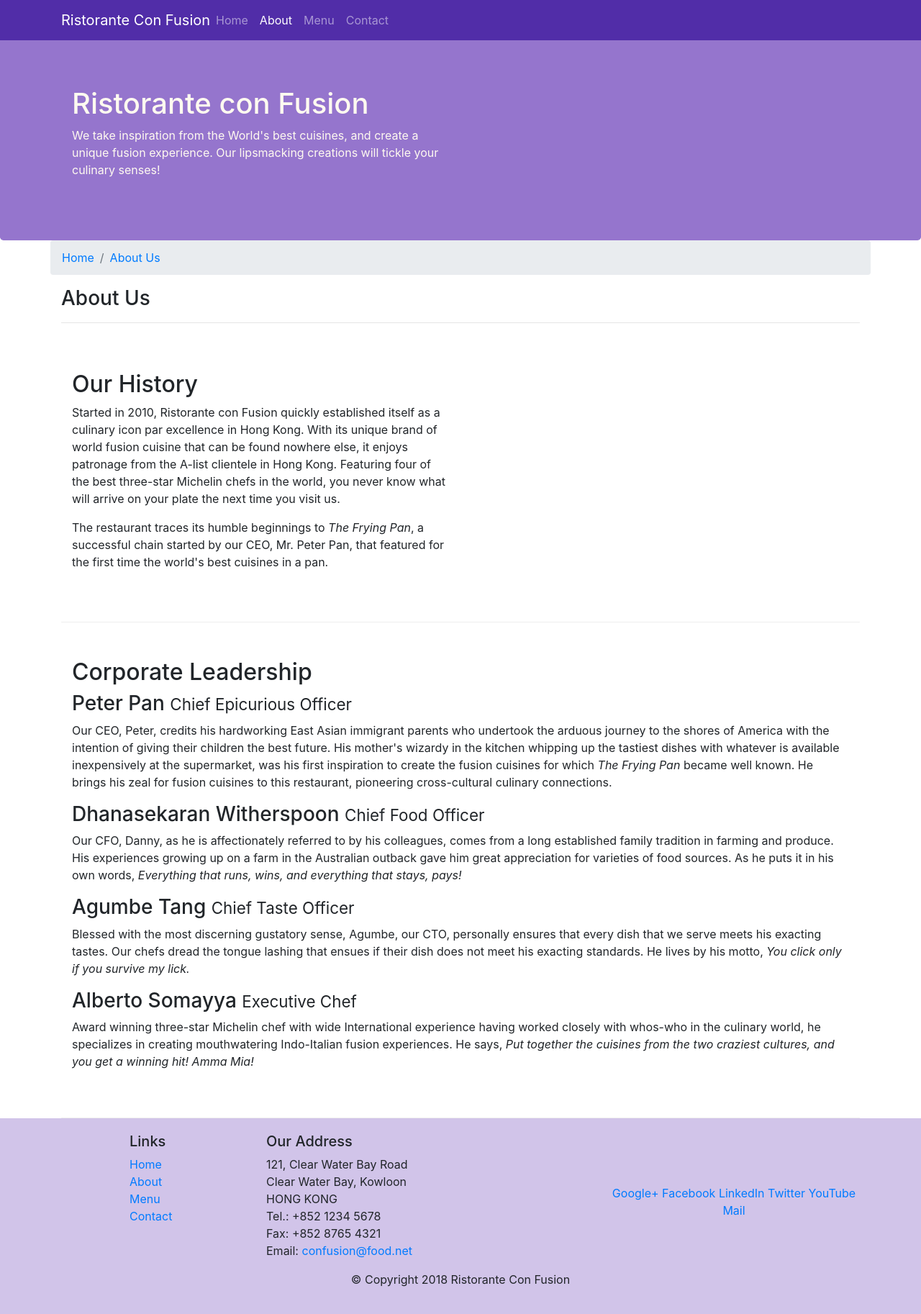
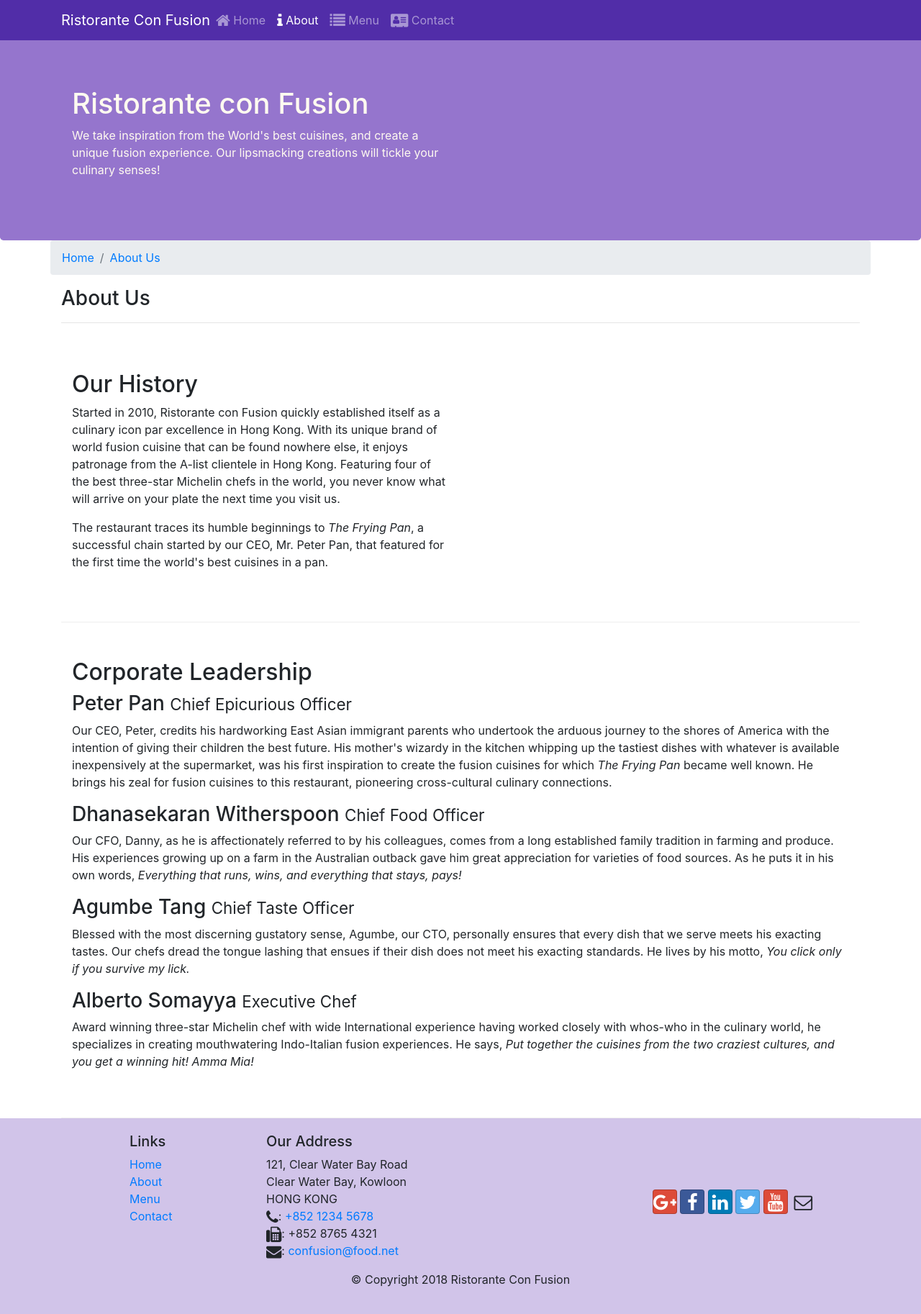
Before and after one commit to kaustubh3000/conFusion, a website: page aboutus.html in a window 1280 px wide. Shown: the whole page at 72% size. Drawn offline with nearby package versions, Linux system fonts and the light colour scheme.

Commit message:
icon-fonts

```diff
--- a/aboutus.html
+++ b/aboutus.html
@@ -9,6 +9,8 @@
 
     <!-- Bootstrap CSS -->
     <link rel="stylesheet" href="node_modules/bootstrap/dist/css/bootstrap.min.css">
+    <link rel="stylesheet" href="node_modules/font-awesome/css/font-awesome.min.css">
+    <link rel="stylesheet" href="node_modules/bootstrap-social/bootstrap-social.css">
     <link rel="stylesheet" href="css/styles.css">
 
 
@@ -30,19 +32,19 @@
             <div class="collapse navbar-collapse" id="Navbar">
                 <ul class="navbar-nav mr-auto">
                     <li class="nav-item">
-                        <a class="nav-link" href="./index.html">Home</a>
+                        <a class="nav-link" href="./index.html"><span class="fa fa-home fa-lg"></span> Home</a>
                     </li>
 
                     <li class="nav-item">
-                        <a class="nav-link active" href="#">About</a>
+                        <a class="nav-link active" href="#"><span class="fa fa-info fa-lg"></span> About</a>
                     </li>
 
                     <li class="nav-item">
-                        <a class="nav-link" href="#">Menu</a>
+                        <a class="nav-link" href="#"><span class="fa fa-list fa-lg"></span> Menu</a>
                     </li>
 
                     <li class="nav-item">
-                        <a class="nav-link" href="#">Contact</a>
+                        <a class="nav-link" href="#"><span class="fa fa-address-card fa-lg"></span> Contact</a>
                     </li>
 
                 </ul>
@@ -72,12 +74,14 @@
                         <a href="./index.html">Home</a>
                     </li>
 
-                <li class="breadcrumb-item active">
+                    <li class="breadcrumb-item active" aria-current="page">
                         <a href="#">About Us</a>
                     </li>
 
 
+
                 </ol>
+
             <div class="col">
                 <h3>About Us</h3>
                 <hr>
@@ -104,24 +108,28 @@
             <div class="col">
                 <h2>Corporate Leadership</h2>
                 <h3>Peter Pan <small>Chief Epicurious Officer</small></h3>
-                <p class="d-none d-sm-block">Our CEO, Peter, credits his hardworking East Asian immigrant parents who undertook the arduous
+                <p class="d-none d-sm-block">Our CEO, Peter, credits his hardworking East Asian immigrant parents who
+                    undertook the arduous
                     journey to the shores of America with the intention of giving their children the best future. His
                     mother's wizardy in the kitchen whipping up the tastiest dishes with whatever is available
                     inexpensively at the supermarket, was his first inspiration to create the fusion cuisines for which
                     <em>The Frying Pan</em> became well known. He brings his zeal for fusion cuisines to this
                     restaurant, pioneering cross-cultural culinary connections.</p>
                 <h3>Dhanasekaran Witherspoon <small>Chief Food Officer</small></h3>
-                <p class="d-none d-sm-block">Our CFO, Danny, as he is affectionately referred to by his colleagues, comes from a long established
+                <p class="d-none d-sm-block">Our CFO, Danny, as he is affectionately referred to by his colleagues,
+                    comes from a long established
                     family tradition in farming and produce. His experiences growing up on a farm in the Australian
                     outback gave him great appreciation for varieties of food sources. As he puts it in his own words,
                     <em>Everything that runs, wins, and everything that stays, pays!</em></p>
                 <h3>Agumbe Tang <small>Chief Taste Officer</small></h3>
-                <p class="d-none d-sm-block">Blessed with the most discerning gustatory sense, Agumbe, our CTO, personally ensures that every dish
+                <p class="d-none d-sm-block">Blessed with the most discerning gustatory sense, Agumbe, our CTO,
+                    personally ensures that every dish
                     that we serve meets his exacting tastes. Our chefs dread the tongue lashing that ensues if their
                     dish does not meet his exacting standards. He lives by his motto, <em>You click only if you survive
                         my lick.</em></p>
                 <h3>Alberto Somayya <small>Executive Chef</small></h3>
-                <p class="d-none d-sm-block">Award winning three-star Michelin chef with wide International experience having worked closely with
+                <p class="d-none d-sm-block">Award winning three-star Michelin chef with wide International experience
+                    having worked closely with
                     whos-who in the culinary world, he specializes in creating mouthwatering Indo-Italian fusion
                     experiences. He says, <em>Put together the cuisines from the two craziest cultures, and you get a
                         winning hit! Amma Mia!</em></p>
@@ -148,19 +156,19 @@
                         121, Clear Water Bay Road<br>
                         Clear Water Bay, Kowloon<br>
                         HONG KONG<br>
-                        Tel.: +852 1234 5678<br>
-                        Fax: +852 8765 4321<br>
-                        Email: <a href="mailto:confusion@food.net">confusion@food.net</a>
+                        <i class="fa fa-phone fa-lg"></i>: <a href="tel:+852 1234 5678">+852 1234 5678</a> <br>
+                        <i class="fa fa-fax fa-lg"></i>: +852 8765 4321<br>
+                        <i class="fa fa-envelope fa-lg"></i>: <a href="mailto:confusion@food.net">confusion@food.net</a>
                     </address>
                 </div>
                 <div class="col-12 col-sm-4 align-self-center">
                     <div class="text-center">
-                        <a href="http://google.com/+">Google+</a>
-                        <a href="http://www.facebook.com/profile.php?id=">Facebook</a>
-                        <a href="http://www.linkedin.com/in/">LinkedIn</a>
-                        <a href="http://twitter.com/">Twitter</a>
-                        <a href="http://youtube.com/">YouTube</a>
-                        <a href="mailto:">Mail</a>
+                        <a class="btn btn-social-icon btn-google" href="http://google.com/+"><i class="fa fa-google-plus fa-lg"></i></a>
+                        <a class="btn btn-social-icon btn-facebook" href="http://www.facebook.com/profile.php?id="><i class="fa fa-facebook fa-lg"></i></a>
+                        <a class="btn btn-social-icon btn-linkedin" href="http://www.linkedin.com/in/"><i class="fa fa-linkedin fa-lg"></i></a>
+                        <a class="btn btn-social-icon btn-twitter" href="http://twitter.com/"><i class="fa fa-twitter fa-lg"></i></a>
+                        <a class="btn btn-social-icon btn-google" href="http://youtube.com/"><i class="fa fa-youtube fa-lg"></i></a>
+                        <a class="btn btn-social-icon" href="mailto:"><i class="fa fa-envelope-o fa-lg"></i></a>
                     </div>
                 </div>
             </div>
--- a/package.json
+++ b/package.json
@@ -15,6 +15,8 @@
   },
   "dependencies": {
     "bootstrap": "^4.5.2",
+    "bootstrap-social": "^5.1.1",
+    "font-awesome": "^4.7.0",
     "jquery": "^3.5.1",
     "popper.js": "^1.16.1"
   }
```
Also changed, not shown: index.html (+15 -13 lines), 1 other file. Lines whose indentation alone changed are shown as unchanged.
